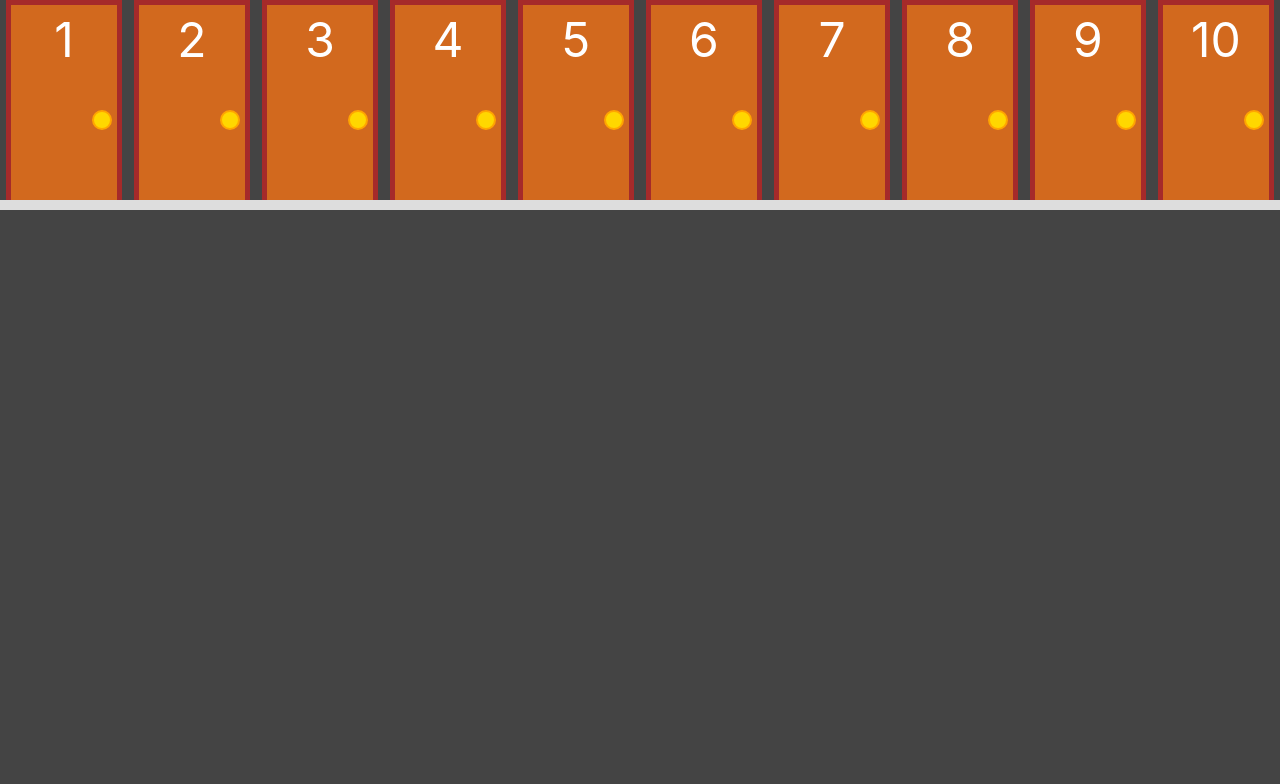
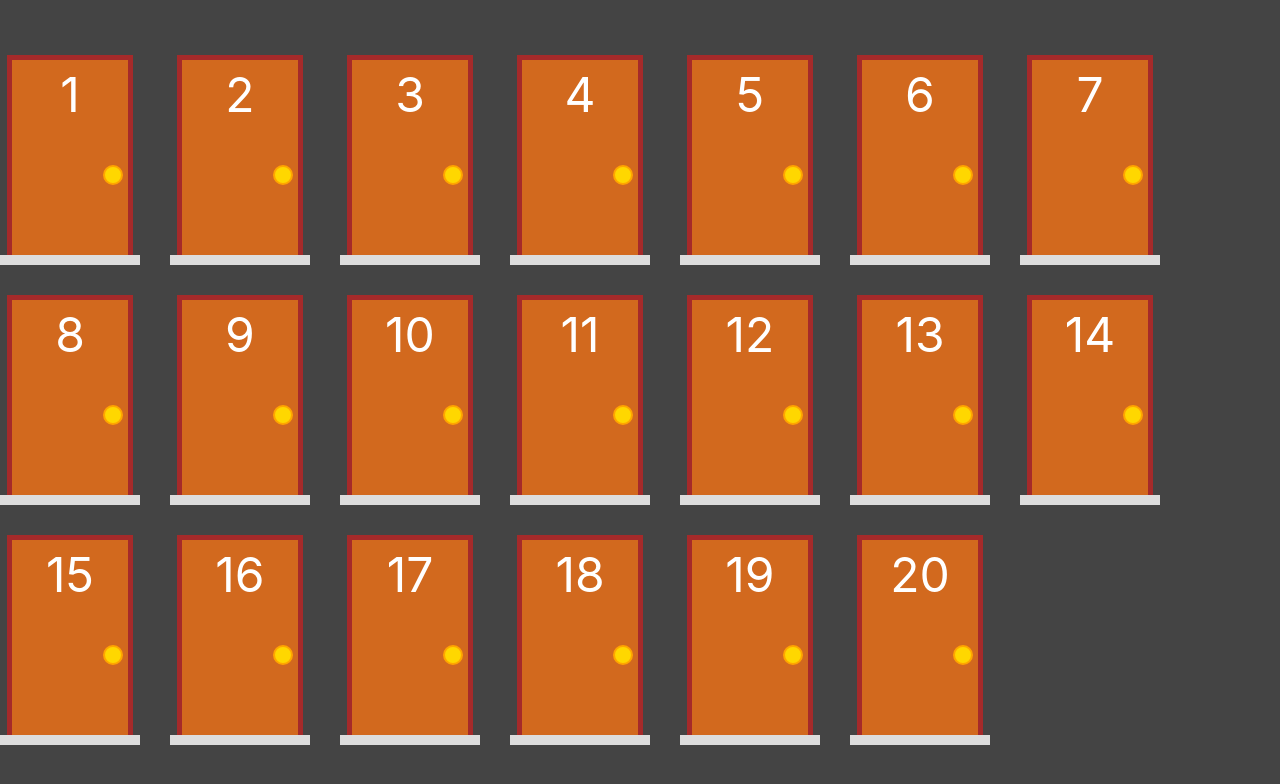
Before and after one commit to thalesor/doors-game, a Next.js app: page / in a window 1280 px wide. Shown: the top 784 px of the page. Built offline with nearby package versions, Linux system fonts and the light colour scheme.

Commit message:
feat: add gift component to appear at random door

```diff
--- a/components/Door.tsx
+++ b/components/Door.tsx
@@ -1,5 +1,6 @@
 import styles from "../styles/Door.module.css";
 import DoorModel from "../models/door";
+import Gift from "../components/Gift";
 
 interface IDoorProps {
     value: DoorModel;
@@ -35,7 +36,7 @@ export default function Door(props: IDoorProps)
             <div className={styles.outerRegion}>
                 <div className={`${styles.frame} ${door.open ? styles.open : styles.closed} ${selected && styles.selected}`}
                 onClick={handleSelection}>
-                    {!door.open && renderDoor()}
+                    {!door.open ? renderDoor() : door.hasGift && <Gift/>}
                 </div>
                 <div className={styles.floor}/>
             </div>
--- a/components/Gift.jsx
+++ b/components/Gift.jsx
@@ -3,6 +3,6 @@ import Image from 'next/image'
 export default function Gift()
 {
     return(
-        <Image src="/gift-box.png" alt="Gift box" width={120} height={180} />
+        <Image src="/gift-box.png" alt="Gift box" width={180} height={260} />
     )
 }
--- a/components/Room.tsx
+++ b/components/Room.tsx
@@ -2,20 +2,27 @@ import { useState } from "react";
 import DoorModel from "../models/door";
 import Door from '../components/Door';
 
-export default function Room()
+export default function Room(props)
 {
+    const { doorsQuantity } = props;
     const createDoors = (quantity: number, selectedDoor: number): DoorModel[] =>
     {
         //usar array.from pois essa função é um tipo de for com mapeamento, o elemento
         //não importa pois todos são undefined, o que interessa mesmo é o índice
-        return Array.from({ length: quantity}, (_, i) => {
+        return Array.from({ length: doorsQuantity}, (_, i) => {
             i+=1;
             const hasGift = i === selectedDoor;
             return new DoorModel(i, hasGift, false, false);
         });
     }
 
-    const [doorsList, setDoorsList] = useState(createDoors(10, 5));
+    function getRandomInt(min, max) {
+        min = Math.ceil(min);
+        max = Math.floor(max);
+        return Math.floor(Math.random() * (max - min)) + min;
+      }
+
+    const [doorsList, setDoorsList] = useState(createDoors(10, getRandomInt(1, doorsQuantity)));
 
     const updateDoors = (doors: DoorModel[], toUpdate: DoorModel): DoorModel[] =>
     {
@@ -23,7 +30,7 @@ export default function Room()
             if(door.number === toUpdate.number)
             return toUpdate;
 
-            return door;
+            return door.open ? door : door.unselect();
         });
     }
 
@@ -33,7 +40,7 @@ export default function Room()
     }
 
     return (
-        <div style={{display: 'flex'}}>
+        <div style={{display: 'flex', gap: 30, flexWrap: 'wrap', width: '100%'}}>
             {renderDoors()}
         </div>
     )
--- a/pages/index.js
+++ b/pages/index.js
@@ -1,11 +1,10 @@
-import Head from 'next/head'
-import Image from 'next/image'
-import Gift from '../components/Gift';
 import Room from '../components/Room';
 
 export default function Home() {
 
   return (
-    <Room/>
+    <div style={{width: '100vw', height: '100vh', display: 'flex', justifyContent: 'center', alignItems: 'center'}}>
+      <Room doorsQuantity={20}/>
+    </div>
   )
 }
--- a/styles/Door.module.css
+++ b/styles/Door.module.css
@@ -1,9 +1,11 @@
 
 .outerRegion {
     display: flex;
+    flex-shrink: 0;
     flex-direction: column;
     width: var(--area-door-width);
     height: var(--area-door-height);
+    position: relative;
 }
 
 .frame
```
